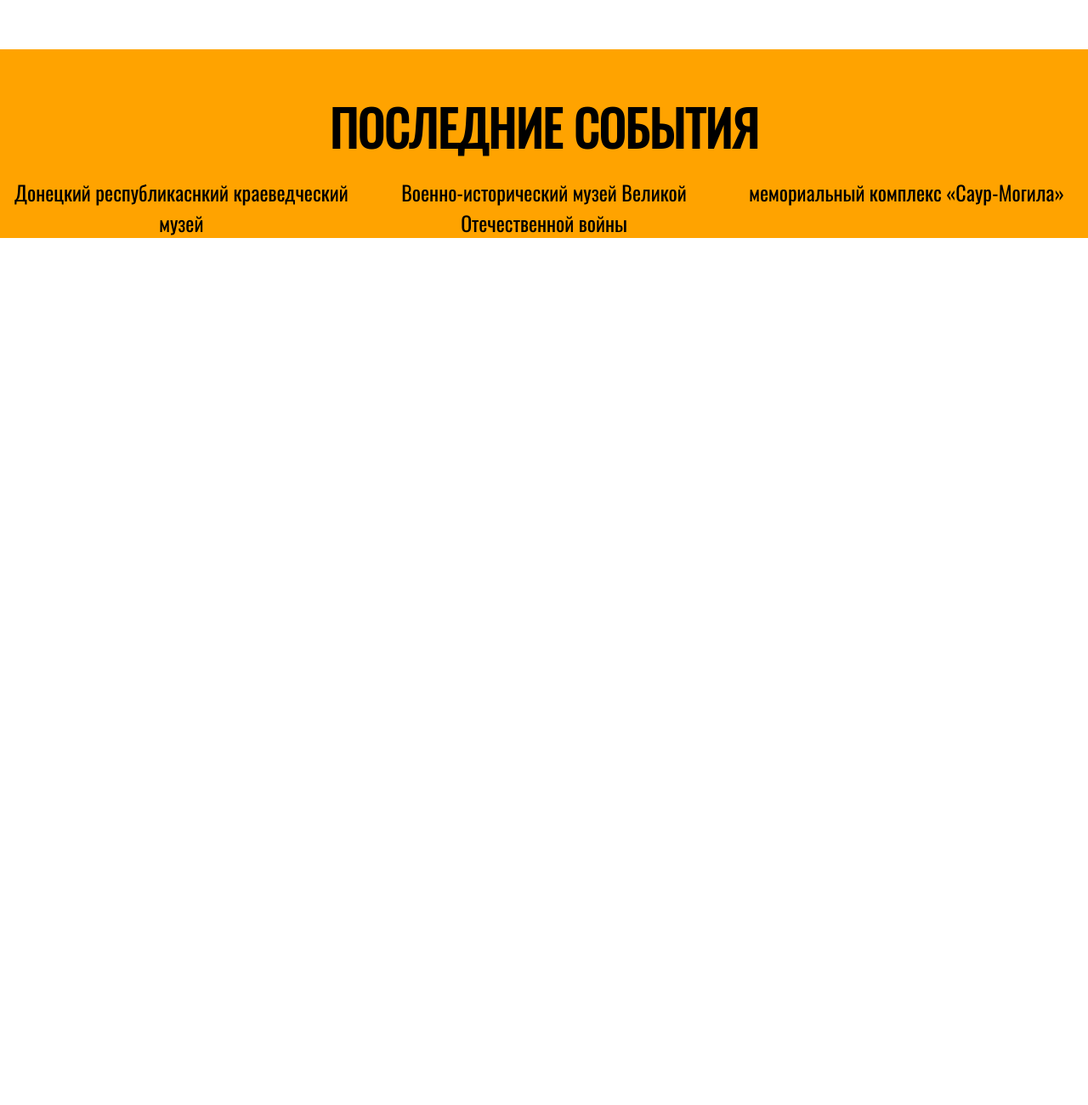
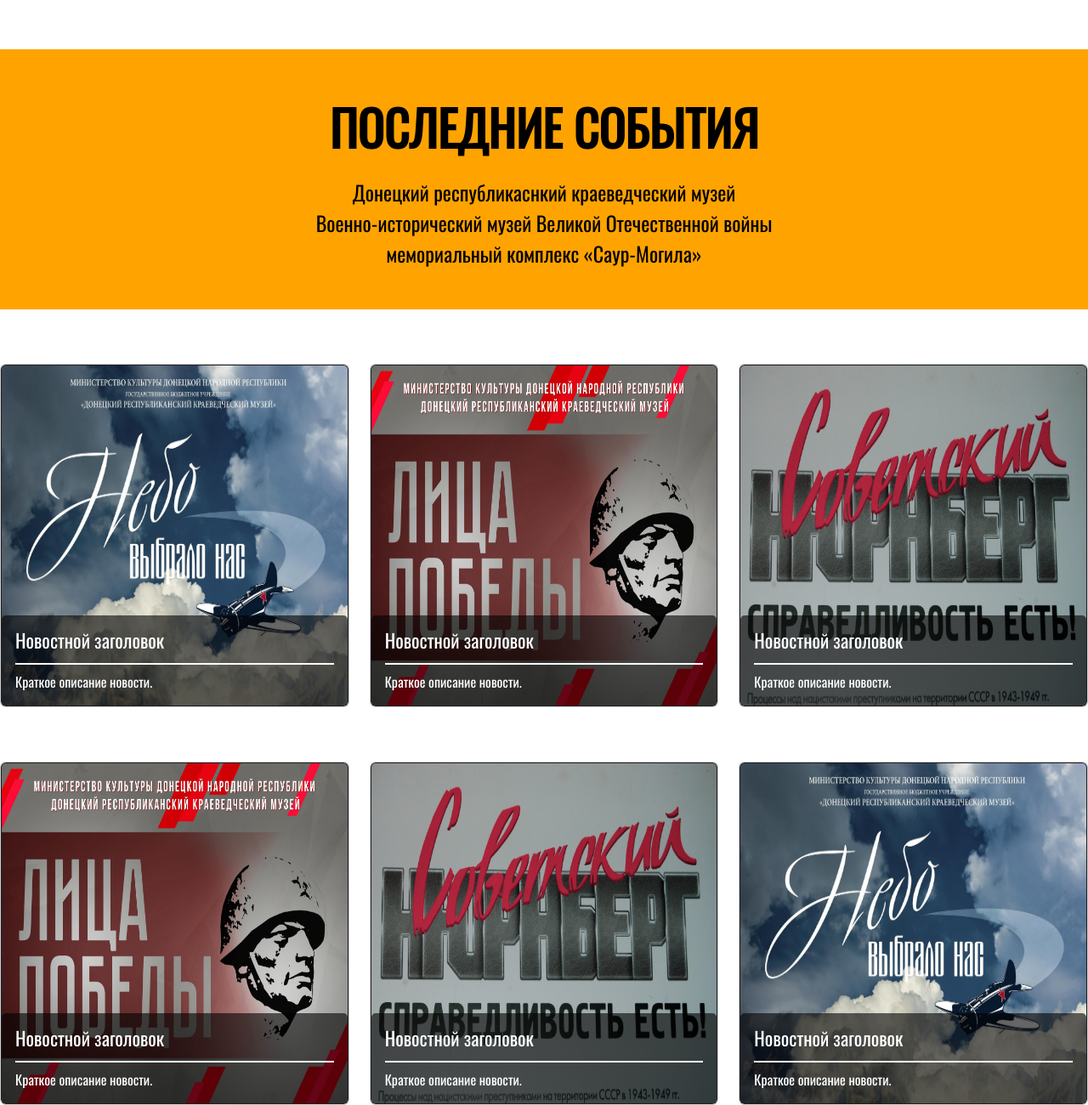
Before and after one commit to Qubikq/site, a plain HTML site: page index.html in a window 1280 px wide. Shown: the part 1455-2755 px from the top of the page at 85% size. Before the commit the page ends 1735 px from the top, so only its background shows below. Drawn offline with nearby package versions, Linux system fonts and the light colour scheme.

Commit message:
Add files via upload

```diff
--- a/css/style.css
+++ b/css/style.css
@@ -137,6 +137,36 @@ a:active {
 		font-size: 1.5rem !important;
 	}
 }
+@media (min-width: 0px) {
+	.cardsize {
+		height: 15rem !important;
+	}
+}
+@media (min-width: 1200px) {
+	.cardsize {
+		height: 25rem !important;
+	}
+}
+@media (min-width: 0px) {
+	.text_adobe {
+		padding-bottom: 1rem !important;
+	}
+}
+@media (min-width: 1200px) {
+	.text_adobe {
+		padding-bottom: 0rem !important;
+	}
+}
+@media (min-width: 0px) {
+	.tab1 {
+		padding-top: 2rem !important;
+	}
+}
+@media (min-width: 1200px) {
+	.tab1 {
+		padding-top: 3rem !important;
+	}
+}
 .links_nav {
 	margin-right: 4rem;
 }
@@ -202,3 +232,17 @@ a:active {
 	padding-top: 3rem;
 	background-color: #FFA300;
 }
+.text-news {
+	top: auto !important;
+	background-color: rgba(0, 0, 0, 0.6);
+}
+.news-title {
+	font-family: "Oswald";
+	font-size: 1.4rem;
+	padding-bottom: 14px;
+	border-bottom: 2px solid #fff;
+}
+.news-text {
+	font-family: "Oswald";
+	font-size: 1rem;
+}
--- a/index.html
+++ b/index.html
@@ -21,7 +21,7 @@
           <div class="col-12 col-xxl-1 col-xl-0"></div>
           <div class="col-9 col-xxl-9 col-xl-11">
       <div class="navbar-nav">
-        <a class="nav-link active links_nav" aria-current="page" href="#">ГЛАВНАЯ</a>
+        <a class="nav-link active links_nav" aria-current="page" href="index.html">ГЛАВНАЯ</a>
         <a class="nav-link links_nav" href="#">НОВОСТИ</a>
         <a class="nav-link links_nav" href="#">О МУЗЕЕ</a>
         <a class="nav-link links_nav" href="#">ПОСЕТИТЕЛЮ</a>
@@ -62,15 +62,105 @@
 <div class="col-xxl-5 mamont"><img src="images/mamont.png" class="img-fluid blockinv" alt="info" ></div>
 </div>
   </div>
+
   <div class="tab"></div>
+
   <div class="news_banner">
   <div class="container-fluid">
     <div class="row">
       <div class="col-12"><p class="news_text text-center">Последние события</p></div>
-        <div class="col text-center"><a class="links_news" href=#>Донецкий республикаснкий краеведческий музей</a></div>
-        <div class="col text-center"><a class="links_news" href=#>Военно-исторический музей Великой Отечественной войны</a></div>
-        <div class="col text-center"><a class="links_news" href=#>мемориальный комплекс «Саур-Могила»</a></div>
+        <div class="col-12 col-xxl-4 text-center text_adobe"><a class="links_news" href=#>Донецкий республикаснкий краеведческий музей</a></div>
+        <div class="col-12 col-xxl-4 text-center text_adobe"><a class="links_news" href=#>Военно-исторический музей Великой Отечественной войны</a></div>
+        <div class="col-12 col-xxl-4 text-center text_adobe"><a class="links_news" href=#>мемориальный комплекс «Саур-Могила»</a></div>
       </div>
+      <div class="tab1"></div>
+    </div>
+  </div>
+</div>
+<div class="tab"></div>
+
+<div class="row row-cols-1 row-cols-md-3 g-4">
+  <div class="col">
+    <div class="card h-100">
+      <a href="#">
+      <div class="card bg-dark text-white">
+  <img src="images/news.jpg" class="card-img cardsize" alt="news">
+  <div class="card-img-overlay text-news">
+    <h5 class="card-title news-title">Новостной заголовок</h5>
+    <p class="card-text news-text">Краткое описание новости.</p>
+  </div>
+</div>
+</a>
+    </div>
+  </div>
+  <div class="col">
+    <div class="card h-100">
+      <a href="#">
+      <div class="card bg-dark text-white">
+  <img src="images/news2.jpg" class="card-img cardsize" alt="news">
+  <div class="card-img-overlay text-news">
+    <h5 class="card-title news-title">Новостной заголовок</h5>
+    <p class="card-text news-text">Краткое описание новости.</p>
+  </div>
+</div>
+</a>
+    </div>
+  </div>
+  <div class="col">
+    <div class="card h-100">
+      <a href="#">
+      <div class="card bg-dark text-white">
+  <img src="images/news3.jpg" class="card-img cardsize" alt="news">
+  <div class="card-img-overlay text-news">
+    <h5 class="card-title news-title">Новостной заголовок</h5>
+    <p class="card-text news-text">Краткое описание новости.</p>
+  </div>
+</div>
+</a>
+    </div>
+  </div>
+</div>
+
+<div class="tab"></div>
+
+<div class="row row-cols-1 row-cols-md-3 g-4">
+  <div class="col">
+    <div class="card h-100">
+      <a href="#">
+      <div class="card bg-dark text-white">
+  <img src="images/news2.jpg" class="card-img cardsize" alt="news">
+  <div class="card-img-overlay text-news">
+    <h5 class="card-title news-title">Новостной заголовок</h5>
+    <p class="card-text news-text">Краткое описание новости.</p>
+  </div>
+</div>
+</a>
+    </div>
+  </div>
+  <div class="col">
+    <div class="card h-100">
+      <a href="#">
+      <div class="card bg-dark text-white">
+  <img src="images/news3.jpg" class="card-img cardsize" alt="news">
+  <div class="card-img-overlay text-news">
+    <h5 class="card-title news-title">Новостной заголовок</h5>
+    <p class="card-text news-text">Краткое описание новости.</p>
+  </div>
+</div>
+</a>
+    </div>
+  </div>
+  <div class="col">
+    <div class="card h-100">
+      <a href="#">
+      <div class="card bg-dark text-white">
+  <img src="images/news.jpg" class="card-img cardsize" alt="news">
+  <div class="card-img-overlay text-news">
+    <h5 class="card-title news-title">Новостной заголовок</h5>
+    <p class="card-text news-text">Краткое описание новости.</p>
+  </div>
+</div>
+</a>
     </div>
   </div>
 </div>
```
Also changed, not shown: images/news.jpg (added), images/news2.jpg (added), images/news3.jpg (added).
